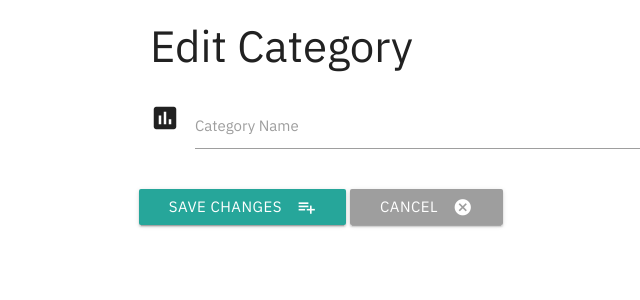
After one commit to Code-Institute-Submissions/taskmanager, a Python web app: template templates/editcategory.html in a window 1280 px wide. The commit adds this page. Shown: the top 300 px of the page, without its empty margins (42-682 px from the left). Run offline with Jinja, Linux system fonts and the light colour scheme; the template is opened without the code that fills it, so the values that code supplies are empty.

Commit message:
Added edit category route + editcategory.html

```diff
--- /dev/null
+++ b/templates/editcategory.html
@@ -0,0 +1,24 @@
+{% extends 'base.html'%}
+
+{% block content %}
+<h3>Edit Category</h3>
+<div class="row">
+    <form action="{{ url_for('update_category', category_id=category._id) }}" method="POST" class="col s12">
+        <div class="row">
+            <div class="input-field col s12">
+            <i class="material-icons prefix">poll</i>
+            <input id="category_name" name="category_name" type="text" class="validate" value="{{category.category_name}}">
+            <label for="category_name">Category Name</label>
+            </div>
+        </div>
+        <div class="row">
+            <button class="btn waves-effect waves-light" type="submit" name="action">Save Changes
+            <i class="material-icons right">playlist_add</i>
+             </button>
+            <a href="{{ url_for('get_categories') }}" class="waves-effect waves-light btn grey">
+            <i class="material-icons right">cancel</i>Cancel
+            </a>
+        </div>
+    </form>
+</div>
+{% endblock %}
--- a/templates/tasks.html
+++ b/templates/tasks.html
@@ -5,7 +5,6 @@
     <div class="collapsible-header">
       <div class="col s3">
         <i class="material-icons">arrow_drop_down</i>
-        <a class="waves-effect waves-light btn btn_small blue">Done</a>
         <a href="{{url_for('delete_task', task_id=task._id)}}" class="waves-effect waves-light btn btn_small">Done</a>
         <a href="{{url_for('edit_task', task_id=task._id)}}" class="waves-effect waves-light btn btn_small">Edit</a>
       </div>
```
Also changed, not shown: app.py (+10 -0 lines), templates/categories.html (+20 -0 lines).
